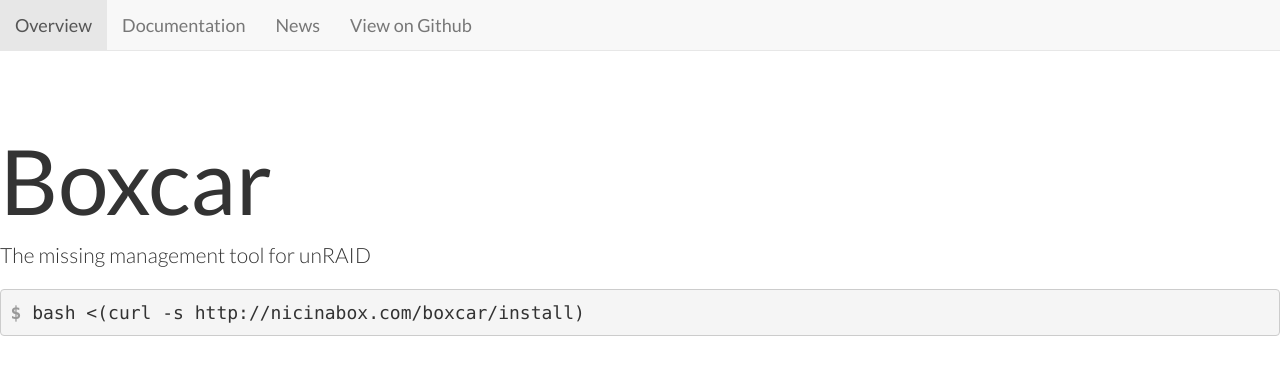
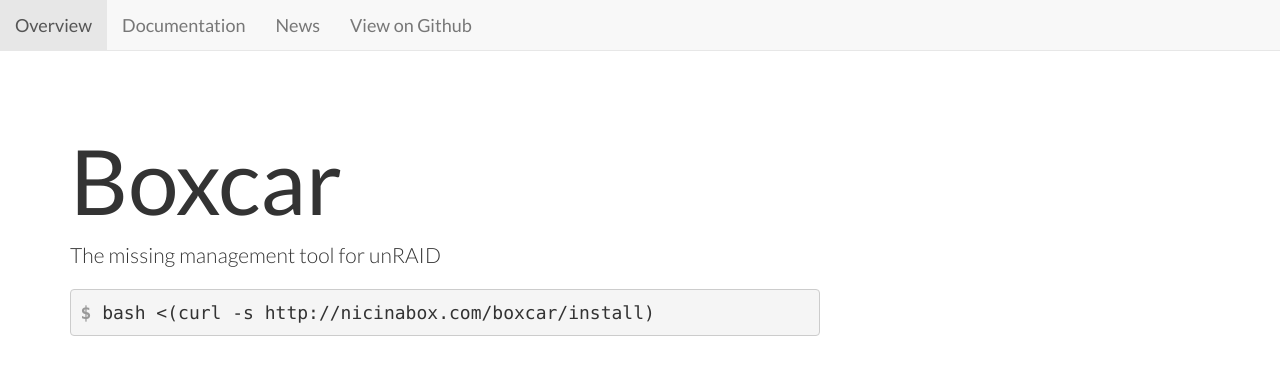
Before and after one commit to nicinabox/boxcar, a Jekyll site: the page built from index.html, in a window 1280 px wide. Shown: the top 375 px of the page. Built offline with Jekyll 4.4.1, drawn with Linux system fonts in a browser that asks for light colours; Markdown is read by kramdown in place of the engine named in the settings; comment, search, counter and statistics services are not loaded.

Commit message:
Add index container

```diff
--- a/index.html
+++ b/index.html
@@ -5,8 +5,9 @@ overview: true
 ---
 
 <div id="hero">
+  <div class="container">
     <div class="row">
-    <div class="col-sm-12">
+      <div class="col-sm-8">
         <h1>Boxcar</h1>
         <p class="lead">
           The missing management tool for unRAID
@@ -17,3 +18,4 @@ overview: true
       </div>
     </div>
   </div>
+</div>
```
Lines whose indentation alone changed are shown as unchanged.
